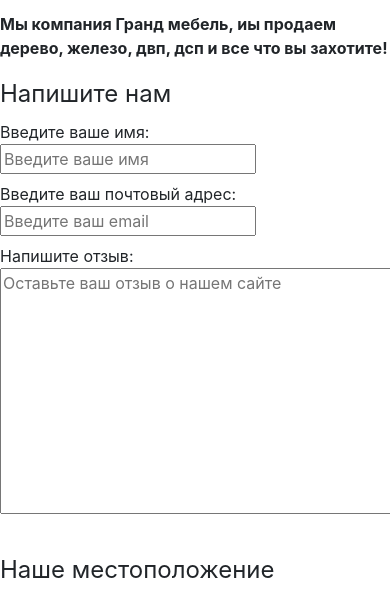
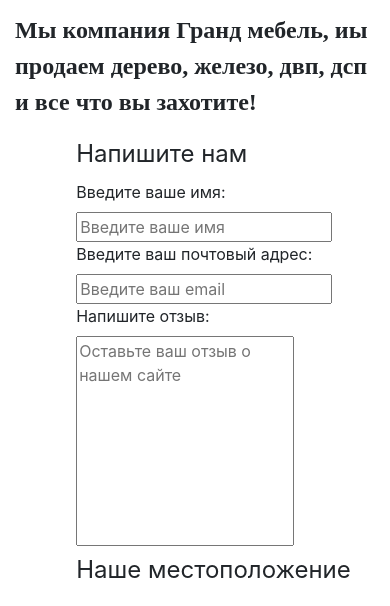
Before and after one commit to stanislav-gerlinger/grand-mebel, a WordPress theme: template content/themes/grand-mebel/page-about_us.php in a window 390 px wide; the page is wider, and only the part inside the window is pictured. Shown: the part 969-1575 px from the top of that part. Run offline with PHP 8.4 and a stand-in for WordPress, Linux system fonts and the light colour scheme; the site name, menu and one post (Sample post) are stand-ins, and other content is empty.

Commit message:
23.10.2020

```diff
--- a/content/themes/grand-mebel/functions/register_product_post_type.php
+++ b/content/themes/grand-mebel/functions/register_product_post_type.php
@@ -41,7 +41,7 @@ function register_product_post_type()
         'taxonomies' => ['product_category'],
         'has_archive' => true,
         'query_var' => true,
-        'supports' => ['title', 'editor', 'thumbnail'], // 'title','editor','author','thumbnail','excerpt','trackbacks','custom-fields','comments','revisions','page-attributes','post-formats'
+        'supports' => ['title', 'editor', 'thumbnail', 'custom-fields'], // 'title','editor','author','thumbnail','excerpt','trackbacks','custom-fields','comments','revisions','page-attributes','post-formats'
         //'map_meta_cap' => null, // Ставим true чтобы включить дефолтный обработчик специальных прав
         //'capability_type' => 'post',
         'menu_icon' => 'dashicons-cart',
--- a/content/themes/grand-mebel/page-about_us.php
+++ b/content/themes/grand-mebel/page-about_us.php
@@ -1,36 +1,58 @@
 <?php
 /**
- * Страница с шаблоном "О нас" (page-about_us.php)
+ * Шаблон страницы "О нас" (page-about_us.php)
  * @package WordPress
  * @subpackage your-grand-mebel-template-3
- * Template Name: Страница с шаблоном "О нас"
+ * Template Name: Шаблон страницы "О нас"
  */
 get_header(); ?>
-    <div class="content">
-        <p><b>Мы компания Гранд мебель, иы продаем дерево, железо, двп, дсп и все что вы захотите!</b></p>
+    <div class="container">
+        <p class="page-about_us__text"><b>Мы компания Гранд мебель, иы продаем дерево, железо, двп, дсп и все что вы захотите!</b></p>
+        <div class="page-about_us__form">
+            <section>
                 <form>
                     <fieldset>
                         <legend>Напишите нам</legend>
-                <label>Введите ваше имя:
-                <br>
+
+                        <div class="row">
+                            <div class="col-sm-3">
+                                <label>Введите ваше имя:</label>
+                            </div>
+                            <div class="col-sm-9">
                                 <input type="text" placeholder="Введите ваше имя">
-            </label>
-                <br>
-                <label>Введите ваш почтовый адрес:
-                <br>
+                            </div>
+                        </div>
+
+                        <div class="row">
+                            <div class="col-sm-3">
+                                <label>Введите ваш почтовый адрес:</label>
+                            </div>
+                            <div class="col-sm-9">
                                 <input class="email" type="email" placeholder="Введите ваш email">
-            </label>
-                <br>
-                <label> Напишите отзыв:
-              <br>
-              <textarea cols="40" rows="10" placeholder="Оставьте ваш отзыв о нашем сайте"></textarea>
-            </label>
+                            </div>
+                        </div>
+
+                        <div class="row">
+                            <div class="col-sm-12">
+                                <label> Напишите отзыв:</label>
+                            </div>
+                        </div>
+
+                        <div class="row">
+                            <div class="col-sm-12">
+                                <textarea placeholder="Оставьте ваш отзыв о нашем сайте"></textarea>
+                            </div>
+                        </div>
+
                     </fieldset>
                 </form>
-        <br>
+            </section>
+            <section>
                 <fieldset>
                     <legend>Наше местоположение</legend>
                     <script type="text/javascript" charset="utf-8" async src="https://api-maps.yandex.ru/services/constructor/1.0/js/?um=constructor%3A3a71753da21b675bd82b35ef05787eac56a54969a78ff2fe92388fd119eadfe7&amp;width=676&amp;height=450&amp;lang=ru_RU&amp;scroll=true"></script>
                 </fieldset>
+            </section>
+        </div>
     </div>
 <?php get_footer(); ?>
--- a/content/themes/grand-mebel/style.css
+++ b/content/themes/grand-mebel/style.css
@@ -8,23 +8,46 @@ Author: saxa:p
 Author URI: http://dontforget.pro
 */
 
+/*index.php*/
 .carousel-item {
     height: 450px;
 }
 
-.type-product {
-	border: 1px solid black;
+/*page-about_us.php*/
+textarea {
+	overflow: auto;
+	resize: none;
+	width: 73%;
+	height: 210px;
+}
+.page-about_us__form {
+	padding-left: 17%;
+}
+.page-about_us__text{
+	font-family: Century Gothic;
+	font-size: 24px;
 }
 
-.nav-bar {
-	background-color: #dbd7d2;
-}
-
-.item-size {
-	padding-top: 10%;
-}
-
+/*single-product.php*/
 p.item-size-value {
 	color:red;
 	text-align: right;
 }
+.item-size {
+	padding-top: 10%;
+}
+.single-product_image > img{
+	width: 100%;
+}
+
+/*taxonomy-product_category.php*/
+.type-product {
+	border:6px solid #dbd7d2;
+}
+
+/*loop.php*/
+.wp-post-image {
+	width: 80%;
+	height: auto;
+	padding-left: 19%;
+}
--- a/content/themes/grand-mebel/taxonomy-product_category.php
+++ b/content/themes/grand-mebel/taxonomy-product_category.php
@@ -9,7 +9,7 @@ taxonomy-product_category.php
 <section>
 	<div class="container">
 		<div class="row">
-			<div class="col-sm-9">
+			<div class="col-sm-12">
 				<div class="row">
 					<h1><?php // заголовок архивов
 						if (is_day()) : printf('Daily Archives: %s', get_the_date());
```
Also changed, not shown: content/themes/grand-mebel/loop.php (+3 -5 lines), content/themes/grand-mebel/single-product.php (+12 -3 lines). Lines whose indentation alone changed are shown as unchanged.
